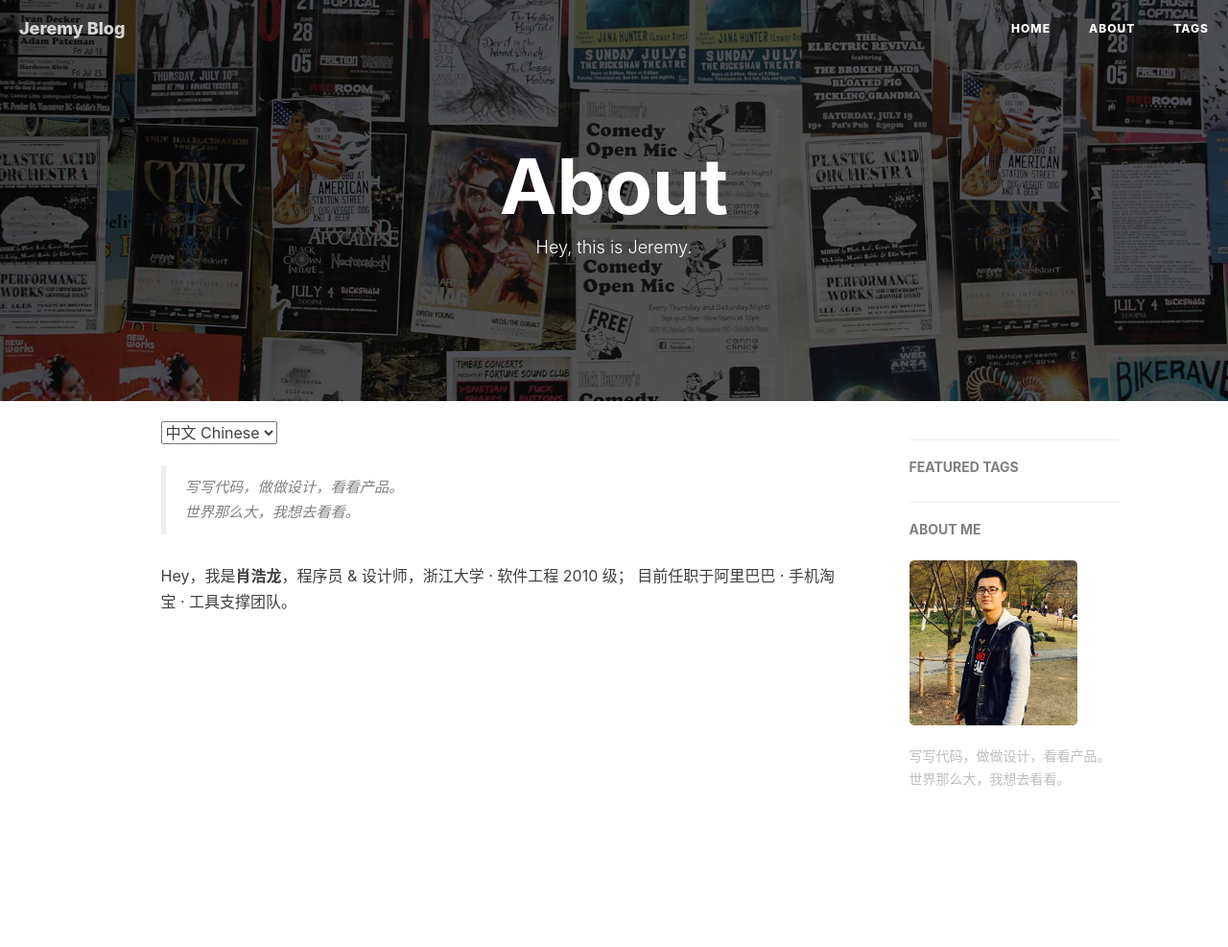
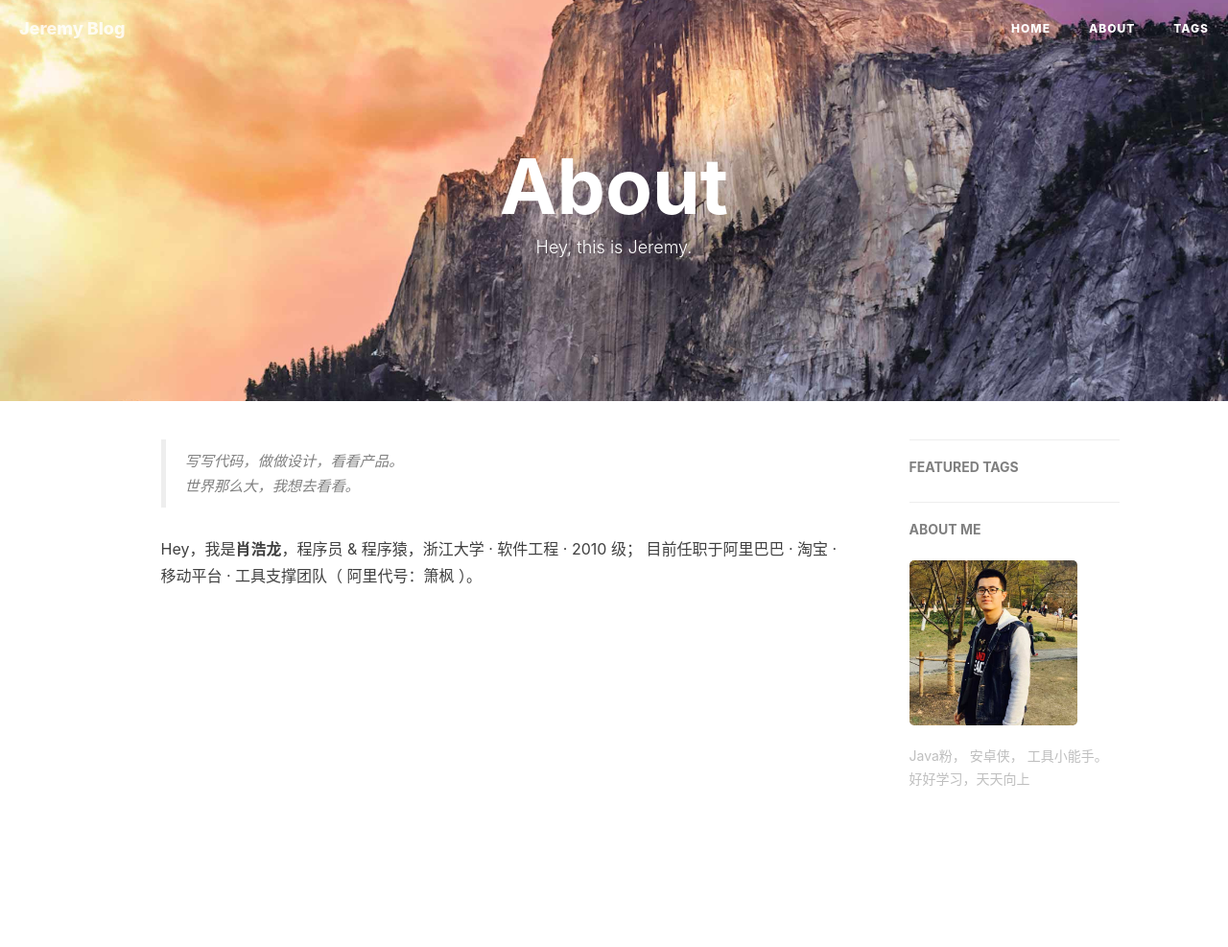
Before and after one commit to Jeremy-Xiao/Jeremy-Xiao.github.io, a Jekyll site: the page built from about.html, in a window 1280 px wide. Shown: the whole page at 96% size. Built offline with Jekyll 4.4.1, drawn with Linux system fonts in a browser that asks for light colours; nearby versions of some CDN libraries; comment, search, counter and statistics services are not loaded.

Commit message:
修改about页面背景图片和部分配置

```diff
--- a/_config.yml
+++ b/_config.yml
@@ -68,7 +68,7 @@
 
 # Sidebar settings
 sidebar: true                           # whether or not using Sidebar.
-sidebar-about-description: "写写代码，做做设计，看看产品。世界那么大，我想去看看。"
+sidebar-about-description: "Java粉， 安卓侠， 工具小能手。好好学习，天天向上"
 sidebar-avatar: /img/avatar-hux.jpg      # use absolute URL, seeing it's used in both `/` and `/about/`
 
 
@@ -76,7 +76,6 @@
 # Featured Tags
 featured-tags: true                     # whether or not using Feature-Tags
 featured-condition-size: 1              # A tag will be featured if the size of it is more than this condition value
-
 
 
 # Friends
--- a/about.html
+++ b/about.html
@@ -2,14 +2,14 @@
 layout: page
 title: "About"
 description: "Hey, this is Jeremy."
-header-img: "img/home-bg.jpg"
+header-img: "img/about-bg.jpg"
 ---
 
 <!-- Language Selector -->
-<select onchange= "onLanChange(this.options[this.options.selectedIndex].value)">
+<!-- <select onchange= "onLanChange(this.options[this.options.selectedIndex].value)">
     <option value="0" selected> 中文 Chinese </option>
-    <!-- <option value="1"> 英文 English </option> -->
-</select>
+    <option value="1"> 英文 English </option>
+</select> -->
 
 <!-- Chinese Version -->
 <div class="zh post-container">
@@ -18,8 +18,8 @@
     <blockquote><p>写写代码，做做设计，看看产品。<br>
     世界那么大，我想去看看。</p></blockquote>
 
-    <p>Hey，我是<strong>肖浩龙</strong>，程序员 &amp; 设计师，浙江大学 · 软件工程 2010 级；
-    目前任职于阿里巴巴 · 手机淘宝 · 工具支撑团队。</p>
+    <p>Hey，我是<strong>肖浩龙</strong>，程序员 &amp; 程序猿，浙江大学 · 软件工程 · 2010 级；
+    目前任职于阿里巴巴 · 淘宝 · 移动平台 · 工具支撑团队（ 阿里代号：箫枫 ）。 </p>
 
 <!--     <p>一些作品和开源项目，👉 戳 <a href="/portfolio">Portfolio</a> 与 <a href="http://github.com/huxpro">Github</a>；除了在博客写点东西外，我也是 <a href="http://www.gfansub.com/">GDG 字幕组</a>的译者之一、<a href="http://zhuanlan.zhihu.com/FrontendMagazine">前端外刊评论 · 知乎专栏</a>的维护译者之一、<a href="http://zhuanlan.zhihu.com/huxblog">知乎专栏 · 一生想做浪漫极客</a> 的创办者。</p>
 
@@ -67,7 +67,7 @@
     <li><a href="/attach/2016_Hux_en_SE.pdf">2016_Hux_en_SE &amp; FE</a></li>
     <li><a href="attach/2016_Hux_en_PD.pdf">2016_Hux_en_PD &amp; UX</a></li>
     </ul>
-</div>
+</div>-->
 
 <!-- Handle Language Change -->
 <script type="text/javascript">
--- a/index.html
+++ b/index.html
@@ -1,6 +1,6 @@
 ---
 layout: page
-description: "一生想做浪漫极客"
+description: "技术追求没有止境"
 ---
 
 {% for post in paginator.posts %}
```
Also changed, not shown: other parts of about.html (+1 -1 lines), img/about-bg.jpg (added).
